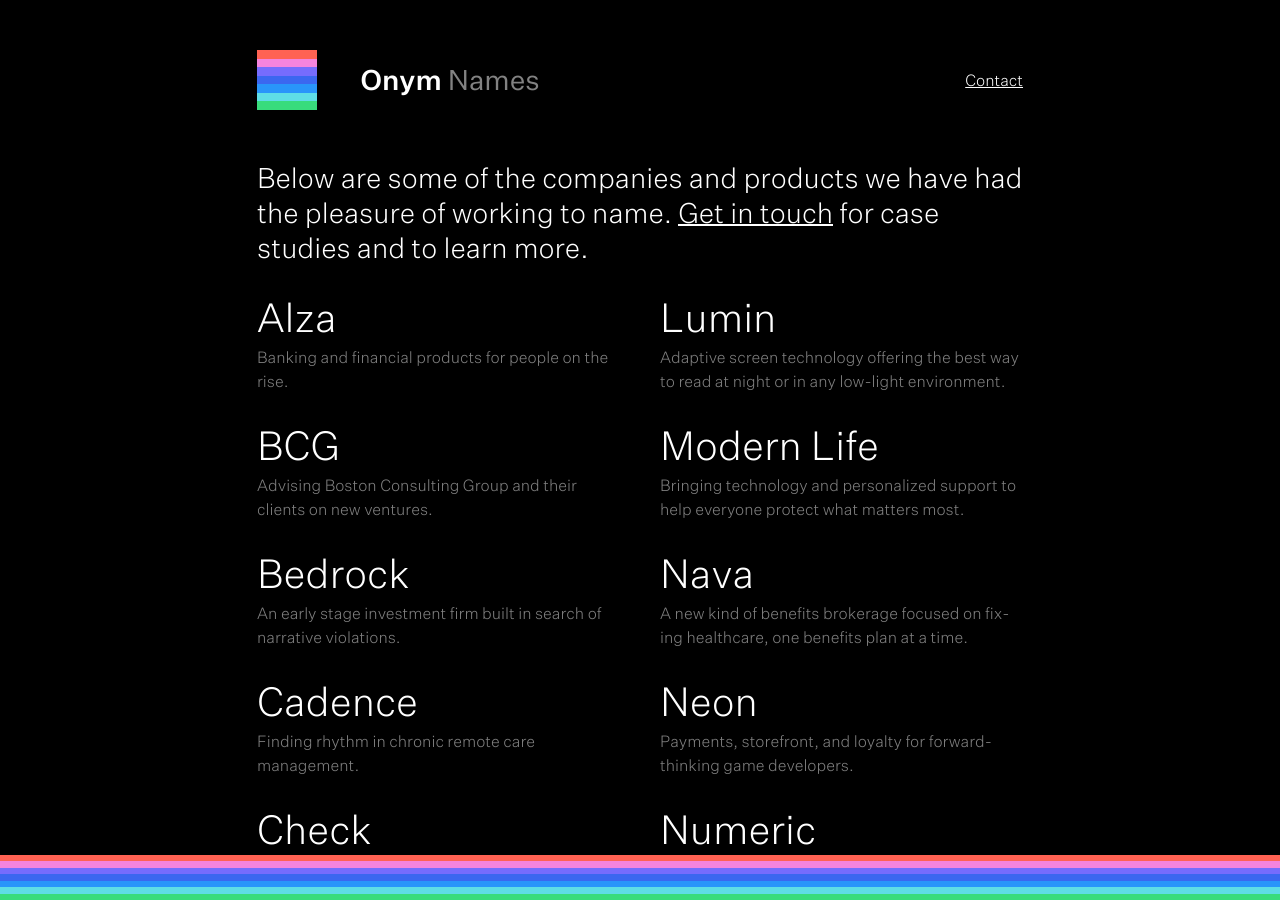
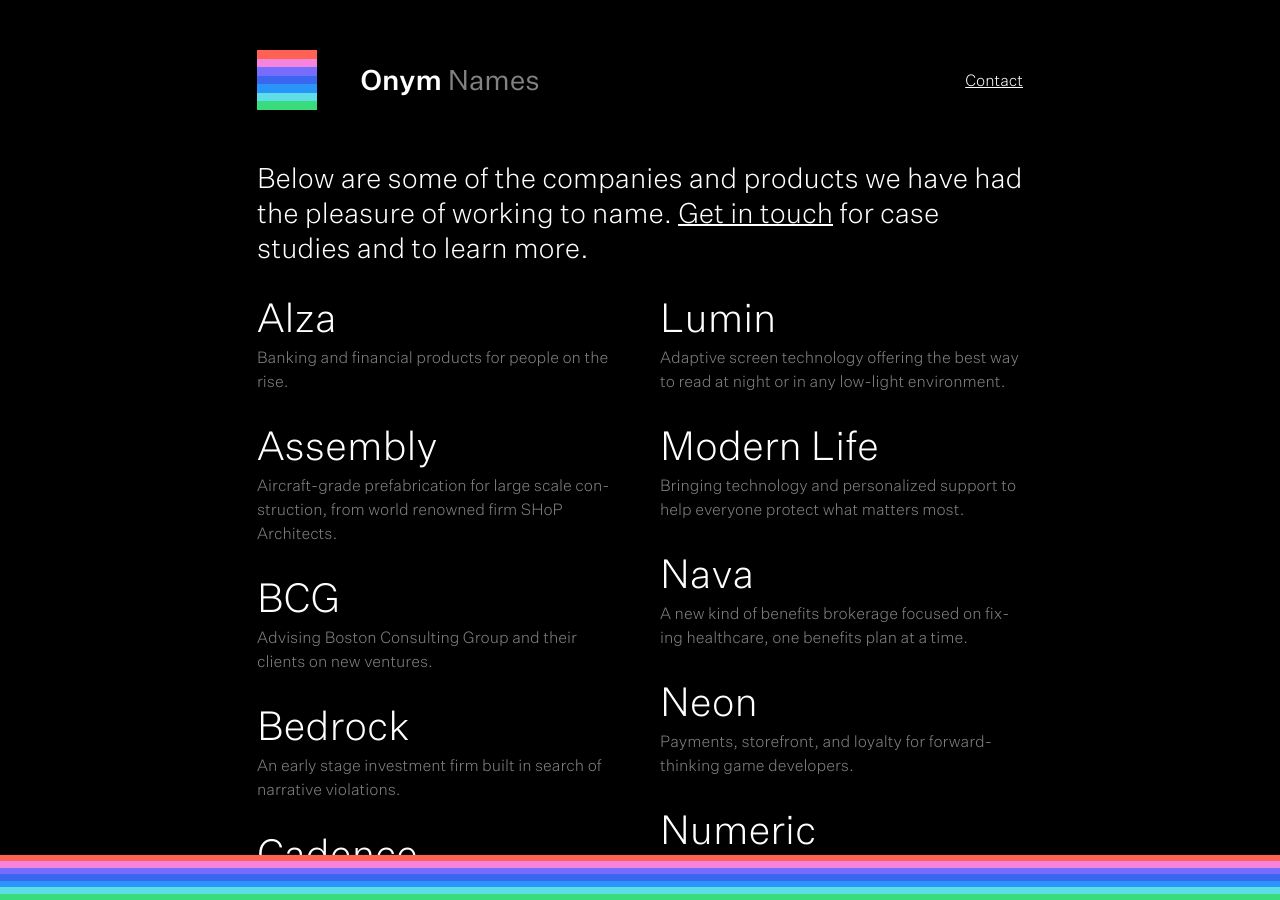
Before and after one commit to onymco/onym.co, a Jekyll site: the page built from names.md, in a window 1280 px wide and 900 px high. Built offline with Jekyll 4.4.1, drawn with Linux system fonts in a browser that asks for light colours; our own code applies the rules of GitHub Pages for plain Markdown files.

Commit message:
Update names.md
Add Assembly

```diff
--- a/names.md
+++ b/names.md
@@ -8,6 +8,8 @@ Below are some of the companies and products we have had the pleasure of working
 
 - ## Alza
   Banking and financial products for people on the rise.
+- ## Assembly
+  Aircraft-grade prefabrication for large scale construction, from world renowned firm SHoP Architects.
 - ## BCG
   Advising Boston Consulting Group and their clients on new ventures.
 - ## Bedrock
```
